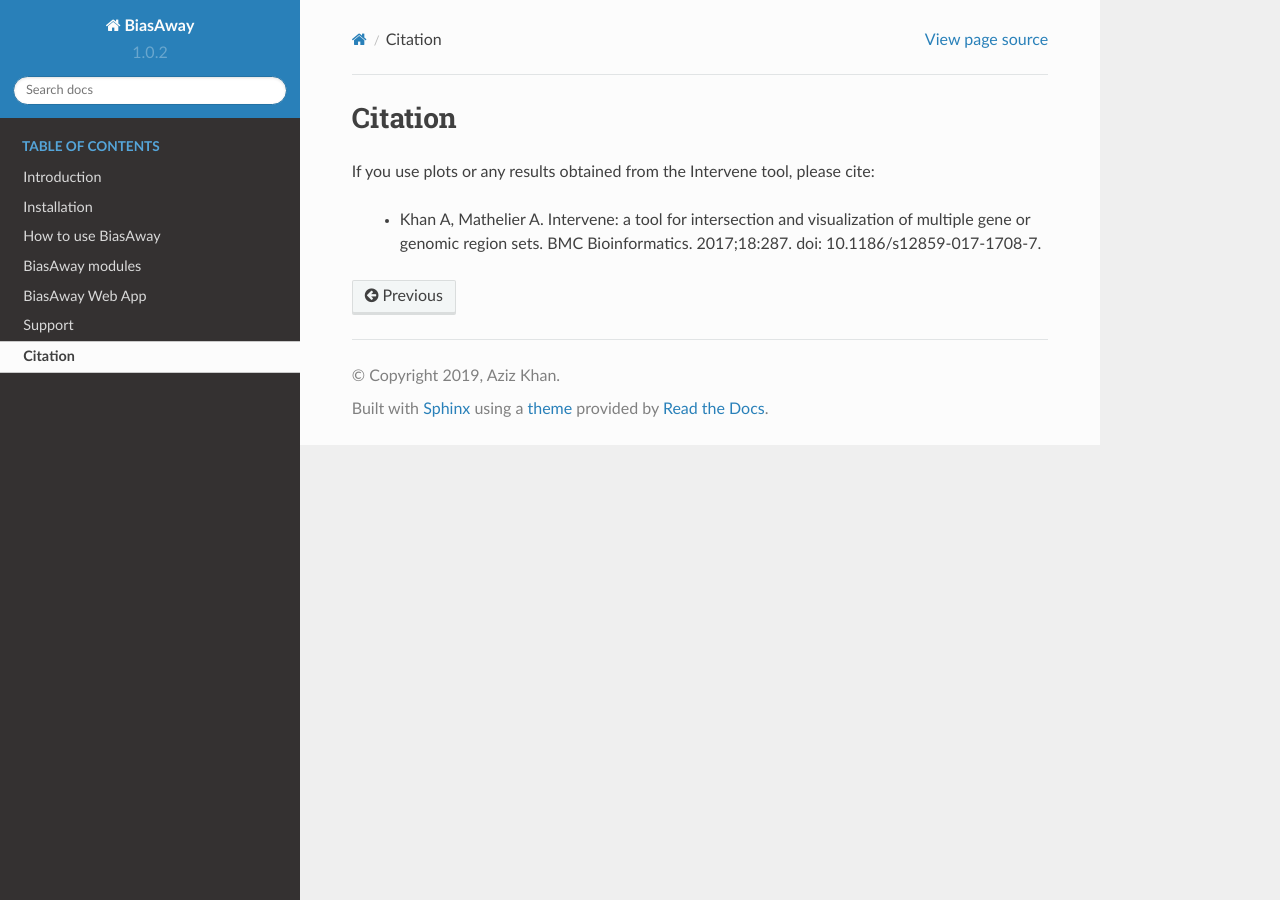
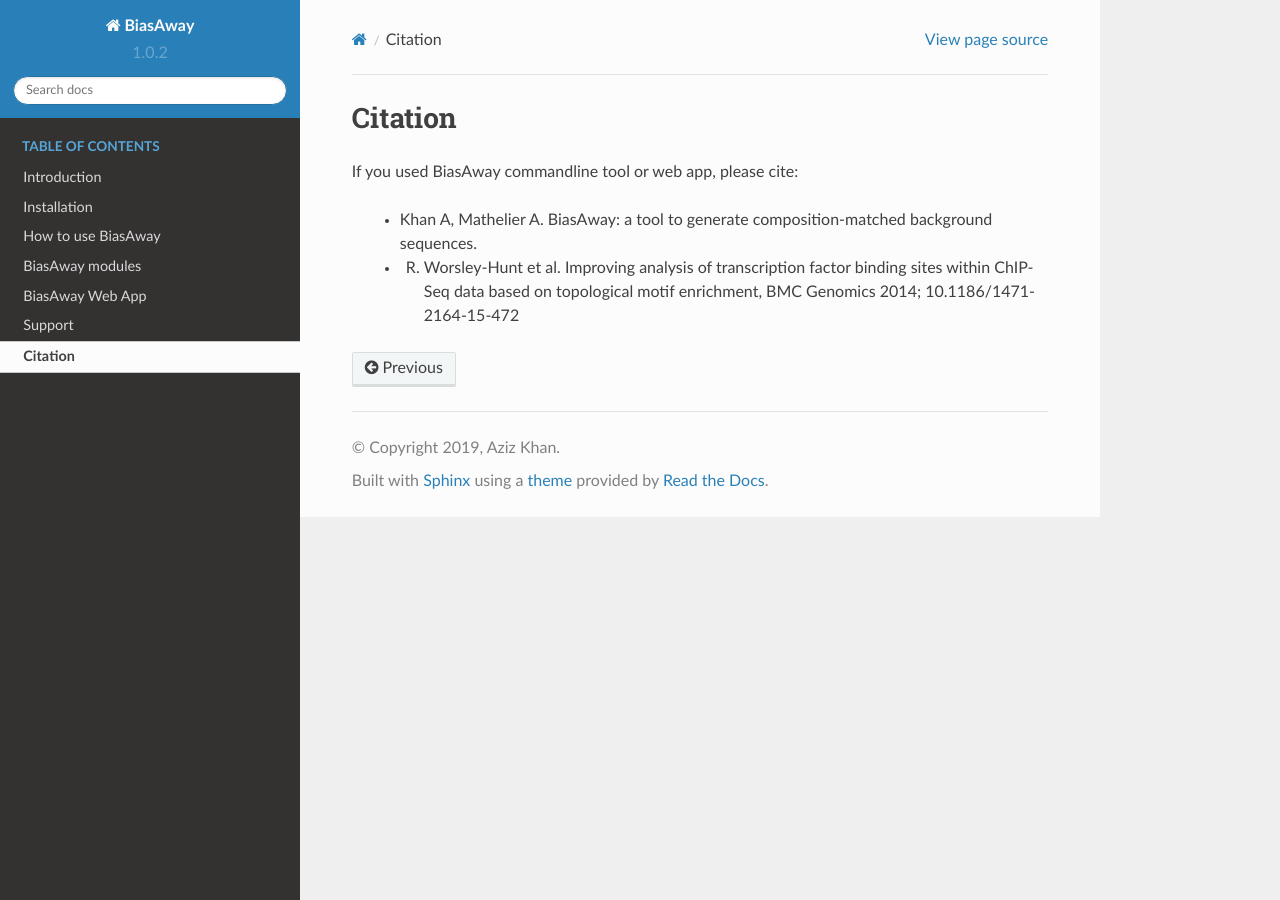
Before and after one commit to asntech/biasaway, a Sphinx documentation site: the page built from docs/cite.rst, in a window 1280 px wide. Built offline with Sphinx 7.4.7 and the Read the Docs theme 2.0.0, drawn with Linux system fonts in a browser that asks for light colours.

Commit message:
updated docs

```diff
--- a/README.rst
+++ b/README.rst
@@ -44,11 +44,13 @@
 
 Install using `pip`
 -------------------
+
 You can install BiasAway from PyPi using pip.
 
-Install from PyPi::
+.. code-block:: bash
 
 	pip install biasaway
+
 
 BiasAway is developed in Python (v2.7) with packages ``BioPython`` and ``Numpy (<=v1.16.5)``. Both ``pip`` and ``conda`` will install these dependencies and you are ready to use BiasAway.
 
--- a/docs/cite.rst
+++ b/docs/cite.rst
@@ -2,6 +2,8 @@
 Citation
 ========
 
-If you use plots or any results obtained from the Intervene tool, please cite:
+If you used BiasAway commandline tool or web app, please cite:
 
-	- Khan A, Mathelier A. Intervene: a tool for intersection and visualization of multiple gene or genomic region sets. BMC Bioinformatics. 2017;18:287. doi: 10.1186/s12859-017-1708-7.
+	- Khan A, Mathelier A. BiasAway: a tool to generate composition-matched background sequences.
+
+	- R. Worsley-Hunt et al. Improving analysis of transcription factor binding sites within ChIP-Seq data based on topological motif enrichment, BMC Genomics 2014; 10.1186/1471-2164-15-472
```
